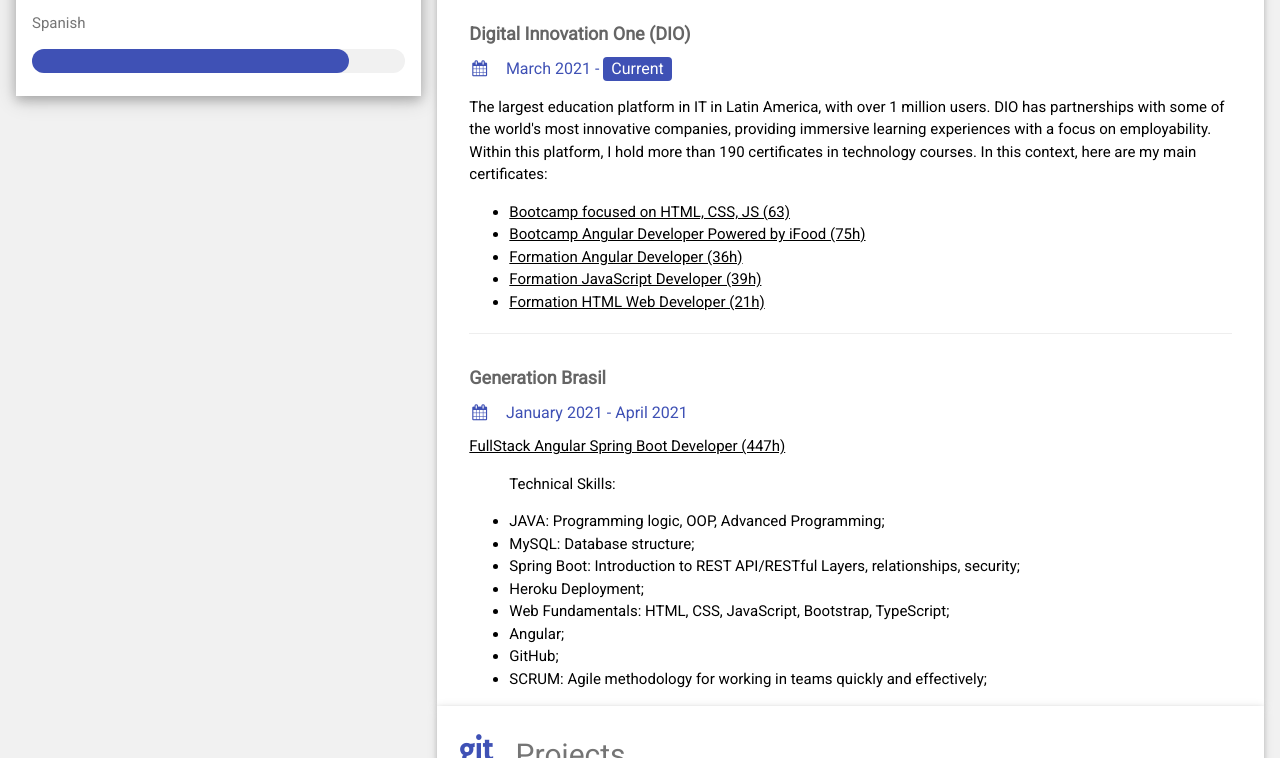
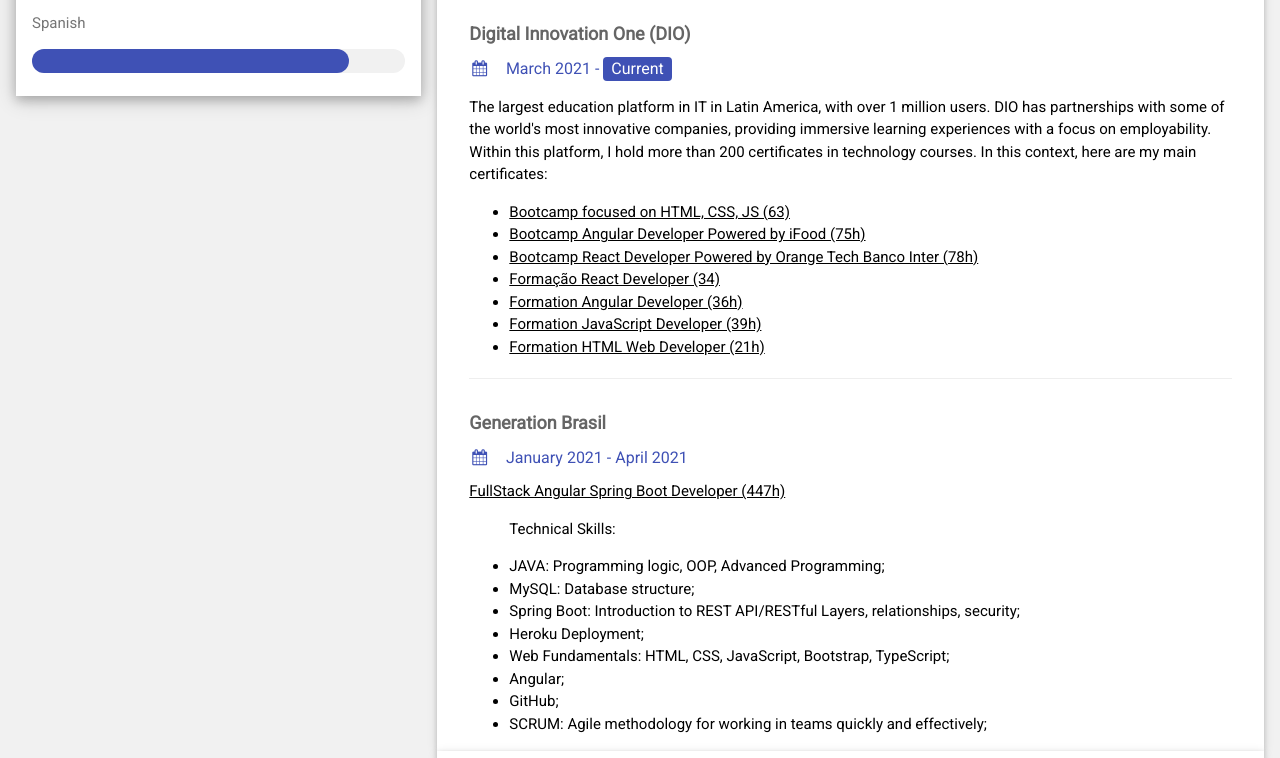
Before and after one commit to Gustavo-Esteban/Curriculum, a plain HTML site: page index.html in a window 1280 px wide. Shown: the part 976-1734 px from the top of the page. Drawn offline with nearby package versions, Linux system fonts and the light colour scheme.

Commit message:
feat: adicionando mais um certificado ao curriculo

```diff
--- a/index.html
+++ b/index.html
@@ -12,7 +12,16 @@
   <link rel="stylesheet" href="https://cdnjs.cloudflare.com/ajax/libs/font-awesome/4.7.0/css/font-awesome.min.css">
 
   <style>
-      html,body,h1,h2,h3,h4,h5,h6 {font-family: "Roboto", sans-serif}
+    html,
+    body,
+    h1,
+    h2,
+    h3,
+    h4,
+    h5,
+    h6 {
+      font-family: "Roboto", sans-serif
+    }
   </style>
 
 </head>
@@ -34,9 +43,11 @@
             <h2>Gustavo Esteban</h2>
           </div>
           <div class="w3-container">
-              <p><i class="fa fa-briefcase fa-fw w3-margin-right w3-large w3-text-indigo"></i>Software engineer Front-End at NTT DATA Corporation</p>
+            <p><i class="fa fa-briefcase fa-fw w3-margin-right w3-large w3-text-indigo"></i>Software engineer Front-End
+              at NTT DATA Corporation</p>
             <p><i class="fa fa-home fa-fw w3-margin-right w3-large w3-text-indigo"></i>Suzano-SP, Brazil</p>
-              <p><i class="fa fa-envelope fa-fw w3-margin-right w3-large w3-text-indigo"></i>gustavoesteban.ti@gmail.com</p>
+            <p><i class="fa fa-envelope fa-fw w3-margin-right w3-large w3-text-indigo"></i>gustavoesteban.ti@gmail.com
+            </p>
             <p><i class="fa fa-phone fa-fw w3-margin-right w3-large w3-text-indigo"></i>(11) 97039-7086</p>
             <hr>
 
@@ -95,7 +106,8 @@
       <div class="w3-twothird">
 
         <div class="w3-container w3-card w3-white w3-margin-bottom">
-            <h2 class="w3-text-grey w3-padding-16"><i class="fa fa-terminal fa-fw w3-margin-right w3-xxlarge w3-text-indigo"></i>About Me</h2>
+          <h2 class="w3-text-grey w3-padding-16"><i
+              class="fa fa-terminal fa-fw w3-margin-right w3-xxlarge w3-text-indigo"></i>About Me</h2>
           <p>I am a dedicated and experienced professional
             in the development field with a solid track
             record of three years in the financial sector.
@@ -112,7 +124,8 @@
           </h2>
           <div class="w3-container">
             <h5 class="w3-opacity"><b>NTT DATA Corporation</b></h5>
-              <h6 class="w3-text-indigo"><i class="fa fa-calendar fa-fw w3-margin-right"></i>June 2021 - <span class="w3-tag w3-indigo w3-round">Current</span></h6>
+            <h6 class="w3-text-indigo"><i class="fa fa-calendar fa-fw w3-margin-right"></i>June 2021 - <span
+                class="w3-tag w3-indigo w3-round">Current</span></h6>
             <ul>
               Front-End developer at NTTDATA. (jun/2021 - Present)
               Development, structuring, maintenance and prototyping of the
@@ -140,7 +153,8 @@
 
           <div class="w3-container">
             <h5 class="w3-opacity"><b>Faculdade Interamerica</b></h5>
-              <h6 class="w3-text-indigo"><i class="fa fa-calendar fa-fw w3-margin-right"></i> January 2018 - December 2019.</h6>
+            <h6 class="w3-text-indigo"><i class="fa fa-calendar fa-fw w3-margin-right"></i> January 2018 - December
+              2019.</h6>
             <p>
               Software development for E-commerce
             </p>
@@ -148,7 +162,8 @@
           </div>
           <div class="w3-container">
             <h5 class="w3-opacity"><b>Unicorp Faculdades</b></h5>
-              <h6 class="w3-text-indigo"><i class="fa fa-calendar fa-fw w3-margin-right"></i> October 2023 - February 2024.</h6>
+            <h6 class="w3-text-indigo"><i class="fa fa-calendar fa-fw w3-margin-right"></i> October 2023 - February
+              2024.</h6>
             <p>
               Graduate Course Specialization in Web Design and Web Development
             </p>
@@ -157,24 +172,40 @@
 
           <div class="w3-container">
             <h5 class="w3-opacity"><b>Digital Innovation One (DIO)</b></h5>
-              <h6 class="w3-text-indigo"><i class="fa fa-calendar fa-fw w3-margin-right"></i>March 2021 - <span class="w3-tag w3-indigo w3-round">Current</span></h6>
+            <h6 class="w3-text-indigo"><i class="fa fa-calendar fa-fw w3-margin-right"></i>March 2021 - <span
+                class="w3-tag w3-indigo w3-round">Current</span></h6>
             <p>
-                The largest education platform in IT in Latin America, with over 1 million users. DIO has partnerships with some of the world's most innovative companies, providing immersive learning experiences with a focus on employability. Within this platform, I hold more than 190 certificates in technology courses. In this context, here are my main certificates:
+              The largest education platform in IT in Latin America, with over 1 million users. DIO has partnerships
+              with some of the world's most innovative companies, providing immersive learning experiences with a focus
+              on employability. Within this platform, I hold more than 200 certificates in technology courses. In this
+              context, here are my main certificates:
             </p>
             <ul>
-                <li><a href="https://www.dio.me/certificate/B2915ACA" target="_blank">Bootcamp focused on HTML, CSS, JS (63)</a></li>
-                <li><a href="https://www.dio.me/certificate/815346FE" target="_blank">Bootcamp Angular Developer Powered by iFood (75h)</a></li>
-                <li><a href="https://www.dio.me/certificate/177C8101" target="_blank">Formation Angular Developer (36h)</a></li>
-                <li><a href="https://www.dio.me/certificate/9ADB79BA" target="_blank">Formation JavaScript Developer (39h)</a></li>
-                <li><a href="https://www.dio.me/certificate/078DA93E" target="_blank">Formation HTML Web Developer (21h)</a></li>
+              <li><a href="https://www.dio.me/certificate/B2915ACA" target="_blank">Bootcamp focused on HTML, CSS, JS
+                  (63)</a></li>
+              <li><a href="https://www.dio.me/certificate/815346FE" target="_blank">Bootcamp Angular Developer Powered
+                  by iFood (75h)</a></li>
+              <li><a href="https://www.dio.me/certificate/5FFDC77A" target="_blank">Bootcamp React Developer Powered
+                  by Orange Tech Banco Inter (78h)</a>
+              </li>
+              <li><a href="https://www.dio.me/certificate/35B899BF" target="_blank">Formação React Developer (34)</a>
+              </li>
+              <li><a href="https://www.dio.me/certificate/177C8101" target="_blank">Formation Angular Developer
+                  (36h)</a></li>
+              <li><a href="https://www.dio.me/certificate/9ADB79BA" target="_blank">Formation JavaScript Developer
+                  (39h)</a></li>
+              <li><a href="https://www.dio.me/certificate/078DA93E" target="_blank">Formation HTML Web Developer
+                  (21h)</a></li>
             </ul>
             <hr>
           </div>
 
           <div class="w3-container">
             <h5 class="w3-opacity"><b>Generation Brasil</b></h5>
-              <h6 class="w3-text-indigo"><i class="fa fa-calendar fa-fw w3-margin-right"></i>January 2021 - April 2021</h6>
-              <a href="https://e-certificado.com/login/visualizar?c=886495A326003516080700" target="_blank"> FullStack Angular Spring Boot Developer (447h)</a>
+            <h6 class="w3-text-indigo"><i class="fa fa-calendar fa-fw w3-margin-right"></i>January 2021 - April 2021
+            </h6>
+            <a href="https://e-certificado.com/login/visualizar?c=886495A326003516080700" target="_blank"> FullStack
+              Angular Spring Boot Developer (447h)</a>
 
             <ul>
               <p>Technical Skills:</p>
@@ -223,7 +254,8 @@
   <footer class="w3-container w3-indigo w3-center w3-margin-top">
     <p>My Social Midias</p>
     <a href="https://github.com/Gustavo-Esteban" target="_blank"><i class="fa fa-github w3-hover-opacity"></i></a>
-      <a href="https://www.linkedin.com/in/gustavo-esteban/" target="_blank"><i class="fa fa-linkedin w3-hover-opacity"></i></a>
+    <a href="https://www.linkedin.com/in/gustavo-esteban/" target="_blank"><i
+        class="fa fa-linkedin w3-hover-opacity"></i></a>
     <p>Powered by <a href="https://www.w3schools.com/w3css/default.asp" target="_blank">w3.css</a></p>
   </footer>
 
```
Lines whose indentation alone changed are shown as unchanged.
